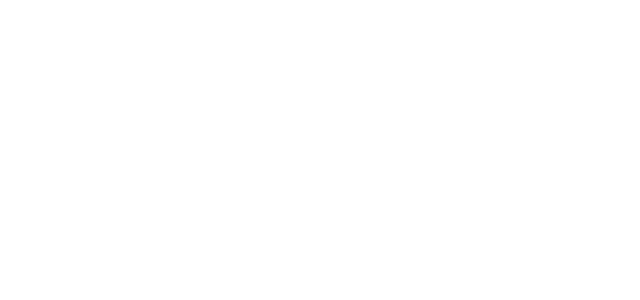
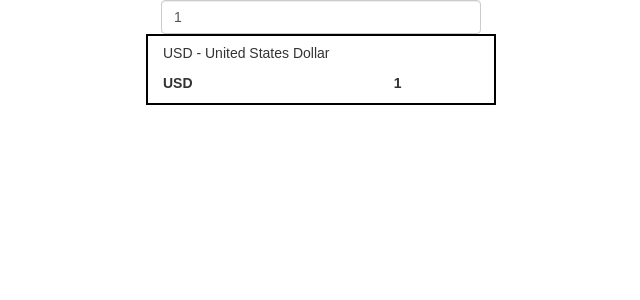
Before and after one commit to ferdy26790/FE-web-test, a React (Create React App) app: page / in a window 1280 px wide. Shown: the top 300 px of the page, without its empty margins (319-959 px from the left). Built offline with nearby package versions, Linux system fonts and the light colour scheme.

Commit message:
add baseCurrencyBox component and add unit test for App and BaseCurrencyBox

```diff
--- a/src/App.js
+++ /dev/null
@@ -1,14 +0,0 @@
-import React, { Component } from 'react';
-
-
-class App extends Component {
-  render() {
-    return (
-      <div className="App">
-
-      </div>
-    );
-  }
-}
-
-export default App;
--- /dev/null
+++ b/src/Components/App.js
@@ -0,0 +1,28 @@
+import React, { Component } from 'react';
+import { FormControl } from 'react-bootstrap'
+import BaseCurrencyBox from './BaseCurrencyBox'
+
+class App extends Component {
+  constructor(){
+    super()
+    this.state = {
+      value: 1
+    }
+  }
+  render() {
+    return (
+      <div className="App">
+        <FormControl
+          style={{width: "25%", margin: "auto"}}
+          type="number"
+          value={this.state.value}
+          onChange={(e) => this.setState({ value: e.target.value })}
+          placeholder="input number here.."
+        />
+        <BaseCurrencyBox value={this.state.value}/>
+      </div>
+    );
+  }
+}
+
+export default App;
--- /dev/null
+++ b/src/Components/BaseCurrencyBox.js
@@ -0,0 +1,28 @@
+import React, { Component } from 'react'
+import { Grid, Row, Col, FormControl } from 'react-bootstrap';
+
+class BaseCurrencyBox extends Component{
+  render(){
+    return (
+      <div>
+        <Grid style={{border: '2px solid black', width: '25em'}}>
+          <Row className="show-grid" style={{ paddingTop: '0.5em' }}>
+            <Col xs={12} md={12}>
+              <p className="baseDetail">USD - United States Dollar</p>
+            </Col>
+          </Row>
+          <Row className="show-grid">
+            <Col xs={12} md={8}>
+              <p className="baseCurrency"><strong>USD</strong></p>
+            </Col>
+            <Col xs={12} md={4}>
+              <p className="baseValue"><strong>{this.props.value}</strong></p>
+            </Col>
+          </Row>
+        </Grid>
+      </div>
+    )
+  }
+}
+
+export default BaseCurrencyBox
--- a/src/index.js
+++ b/src/index.js
@@ -1,7 +1,7 @@
 import React from 'react';
 import ReactDOM from 'react-dom';
 import './index.css';
-import App from './App';
+import App from './Components/App';
 import registerServiceWorker from './registerServiceWorker';
 
 ReactDOM.render(<App />, document.getElementById('root'));
```
Also changed, not shown: src/setupTests.js (added, +4 -0 lines), 2 other files (tests, documents, lock files or other folders).
